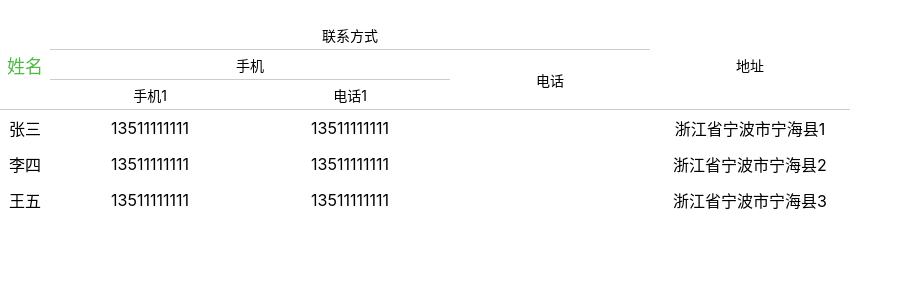
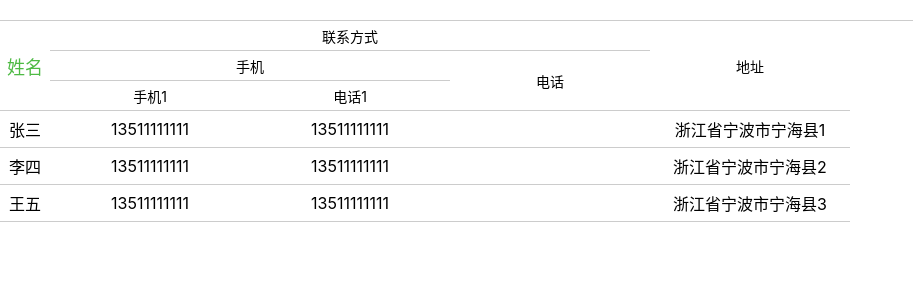
Before and after one commit to qianyuzzf/qy-components-library, a Vue app: page / in a window 1280 px wide. Shown: the top 300 px of the page, without its empty margins (0-913 px from the left). Built offline with nearby package versions, Linux system fonts and the light colour scheme.

Commit message:
table组件滚动

```diff
--- a/src/components/qy-table/index.scss
+++ b/src/components/qy-table/index.scss
@@ -3,9 +3,11 @@
 
   .qy-table-content {
     width: 100%;
+    overflow-x: auto;
+    border-top: 1px solid #cccccc;
 
     .qy-table-content-title {
-      width: 100%;
+      display: inline-block;
 
       .qy-title-row {
         display: flex;
@@ -14,11 +16,12 @@
     }
 
     .qy-table-content-main {
-      width: 100%;
+      display: inline-block;
 
       .qy-main-row {
         display: flex;
         align-items: center;
+        border-bottom: 1px solid #cccccc;
 
         .qy-main-row-item {
           flex-shrink: 0;
```
